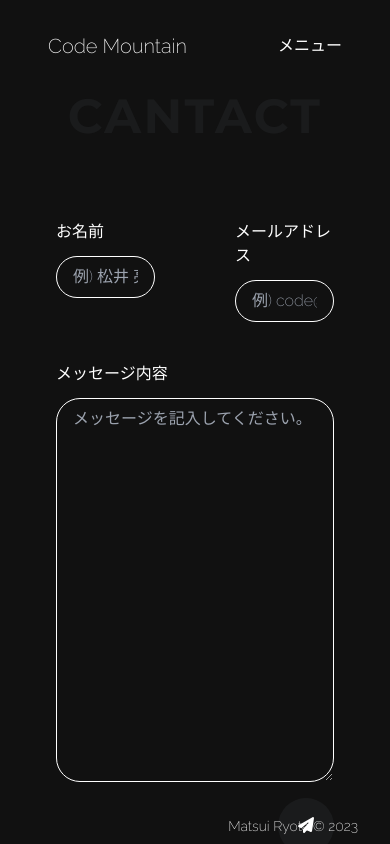
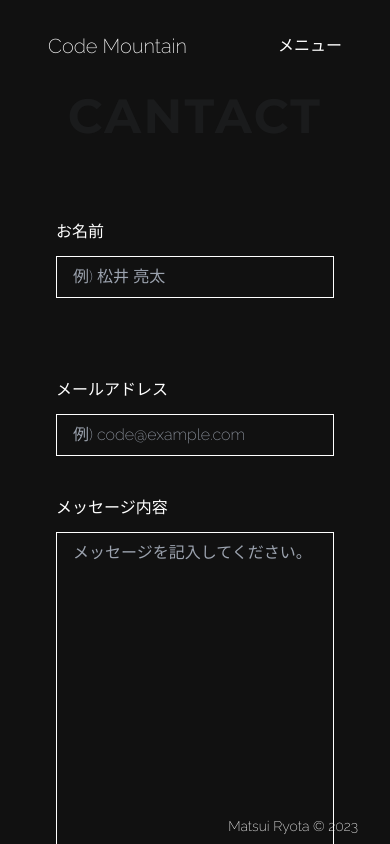
Before and after one commit to ryota-sb/code-mountain, a Next.js app: page /contact in a window 390 px wide. Shown: the top 844 px of the page. Built offline with nearby package versions, Linux system fonts and the light colour scheme.

Commit message:
お問合せフォームレスポンシブ対応

```diff
--- a/src/pages/contact/index.tsx
+++ b/src/pages/contact/index.tsx
@@ -49,12 +49,12 @@ const Contact: NextPage = () => {
           <div className="h-full rounded-3xl p-10">
             <form onSubmit={handleSubmit(onSubmit)}>
               <div className="flex flex-col gap-10">
-                <div className="grid grid-cols-2 gap-20">
+                <div className="grid grid-cols-1 gap-20 lg:grid-cols-2">
                   <div className="flex flex-col gap-y-3">
                     <label>お名前</label>
                     <input
                       {...register("name", { required: true })}
-                      className="rounded-3xl border border-white bg-gray-500 bg-opacity-0 py-2 px-4"
+                      className="border border-white bg-gray-500 bg-opacity-0 py-2 px-4"
                       placeholder="例) 松井 亮太"
                     />
                     {errors.name && (
@@ -65,7 +65,7 @@ const Contact: NextPage = () => {
                     <label>メールアドレス</label>
                     <input
                       {...register("email", { required: true })}
-                      className="rounded-3xl border border-white bg-gray-500 bg-opacity-0 py-2 px-4"
+                      className="border border-white bg-gray-500 bg-opacity-0 py-2 px-4"
                       placeholder="例) code@example.com"
                     />
                     {errors.email && (
@@ -79,7 +79,7 @@ const Contact: NextPage = () => {
                   <label>メッセージ内容</label>
                   <textarea
                     {...register("message", { required: true })}
-                    className="h-96 rounded-3xl border border-white bg-gray-500 bg-opacity-0 py-2 px-4"
+                    className="h-96 border border-white bg-gray-500 bg-opacity-0 py-2 px-4"
                     placeholder="メッセージを記入してください。"
                   />
                   {errors.message && (
@@ -92,7 +92,7 @@ const Contact: NextPage = () => {
               <div className="flex justify-end">
                 <button
                   type="submit"
-                  className="my-4 h-14 w-14 cursor-pointer rounded-full bg-gray-500 bg-opacity-10 hover:scale-110 hover:duration-500"
+                  className="my-4 h-14 w-14 cursor-pointer rounded-md bg-gray-500 bg-opacity-10 hover:scale-110 hover:duration-500"
                 >
                   <FontAwesomeIcon icon={faPaperPlane} />
                 </button>
```
